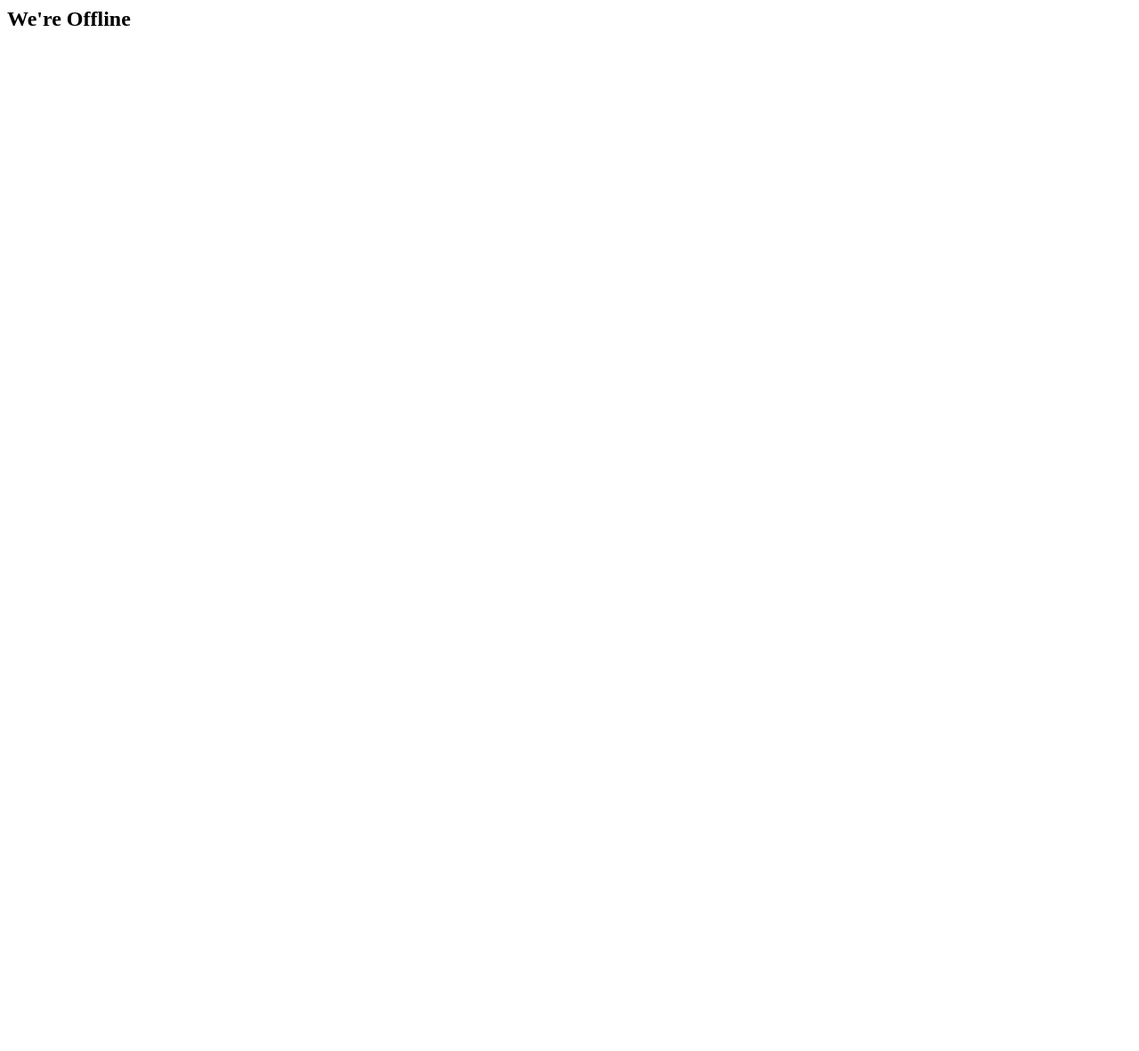
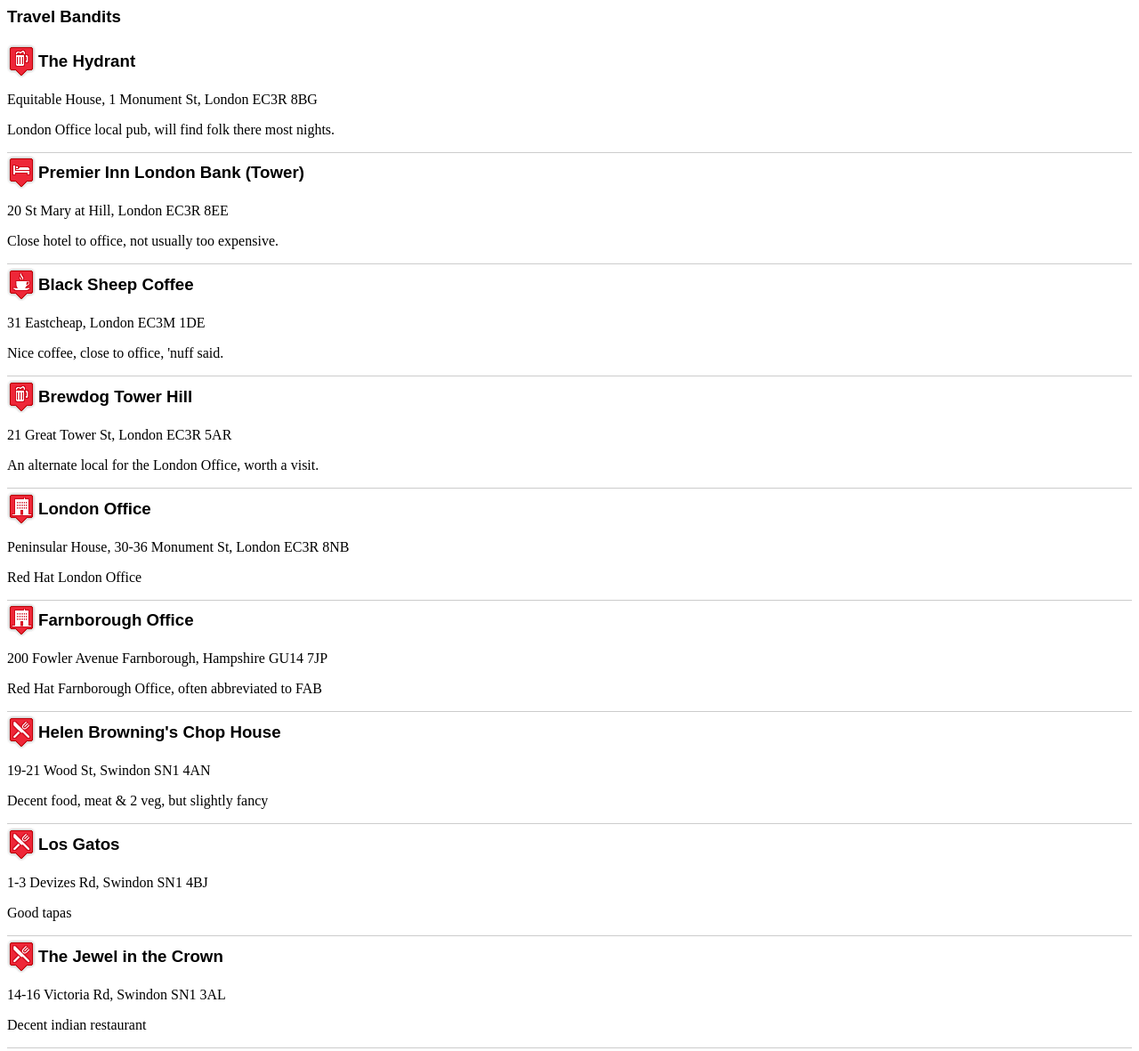
Before and after one commit to TinyExplosions/travel-bandits, a website: page public/offline.html in a window 1280 px wide. Shown: the whole page at 89% size. Before the commit the page ends 800 px from the top, so only its background shows below. Drawn offline with Linux system fonts and the light colour scheme.

Commit message:
adding offline page

```diff
--- a/public/offline.html
+++ b/public/offline.html
@@ -1 +1,72 @@
-<h2>We're Offline</h2>
+<!DOCTYPE html>
+<html lang="en">
+
+<head>
+    <link rel="manifest" href="/manifest.json">
+    <meta name="apple-mobile-web-app-capable" content="yes">
+    <meta name="apple-mobile-web-app-status-bar-style" content="black">
+    <meta name="apple-mobile-web-app-title" content="Weather PWA">
+    <link rel="apple-touch-icon" href="/images/icons/icon-152x152.png">
+    <link rel="stylesheet" href="/style.css">
+    <meta name="description" content="Collated useful information from the Bandits">
+    <meta name="theme-color" content="#EE2737" />
+    <meta name="viewport" content="width=device-width, initial-scale=1">
+    <title>Travel Bandits \o/</title>
+</head>
+
+<body>
+    <div class="wrapper">
+        <header class="page-header">
+            <h3>Travel Bandits</h3>
+        </header>
+        <div id="locations">
+            <div class="location">
+                <h3 class="pub">The Hydrant</h3>
+                <p>Equitable House, 1 Monument St, London EC3R 8BG</p>
+                <p>London Office local pub, will find folk there most nights.</p>
+            </div>
+            <div class="location">
+                <h3 class="hotel">Premier Inn London Bank (Tower)</h3>
+                <p>20 St Mary at Hill, London EC3R 8EE</p>
+                <p>Close hotel to office, not usually too expensive.</p>
+            </div>
+            <div class="location">
+                <h3 class="coffee">Black Sheep Coffee</h3>
+                <p>31 Eastcheap, London EC3M 1DE</p>
+                <p>Nice coffee, close to office, 'nuff said.</p>
+            </div>
+            <div class="location">
+                <h3 class="pub">Brewdog Tower Hill</h3>
+                <p>21 Great Tower St, London EC3R 5AR</p>
+                <p>An alternate local for the London Office, worth a visit.</p>
+            </div>
+            <div class="location">
+                <h3 class="office">London Office</h3>
+                <p>Peninsular House, 30-36 Monument St, London EC3R 8NB</p>
+                <p>Red Hat London Office</p>
+            </div>
+            <div class="location">
+                <h3 class="office">Farnborough Office</h3>
+                <p>200 Fowler Avenue Farnborough, Hampshire GU14 7JP</p>
+                <p>Red Hat Farnborough Office, often abbreviated to FAB</p>
+            </div>
+            <div class="location">
+                <h3 class="restaurant">Helen Browning's Chop House</h3>
+                <p>19-21 Wood St, Swindon SN1 4AN</p>
+                <p>Decent food, meat & 2 veg, but slightly fancy</p>
+            </div>
+            <div class="location">
+                <h3 class="restaurant">Los Gatos</h3>
+                <p>1-3 Devizes Rd, Swindon SN1 4BJ</p>
+                <p>Good tapas</p>
+            </div>
+            <div class="location">
+                <h3 class="restaurant">The Jewel in the Crown</h3>
+                <p>14-16 Victoria Rd, Swindon SN1 3AL</p>
+                <p>Decent indian restaurant</p>
+            </div>
+        </div>
+    </div>
+</body>
+
+</html>
--- a/public/service-worker.js
+++ b/public/service-worker.js
@@ -1,5 +1,5 @@
 // Update cache names any time any of the cached files change.
-const CACHE_NAME = 'static-cache-v3';
+const CACHE_NAME = 'static-cache-v4';
 
 // Add list of files to cache here.
 const FILES_TO_CACHE = [
--- a/public/style.css
+++ b/public/style.css
@@ -18,6 +18,50 @@
     margin: 0;
 }
 
-#map {
+#map, #locations {
     flex-grow: 1;
 }
+
+.location {
+	border-bottom: 1px solid #ccc;
+}
+
+.location h3 {
+	margin-top: 0.2em;
+}
+
+.coffee {
+	background: url('/markers/coffee.png') no-repeat;
+	padding-left: 35px;
+	line-height: 37px;
+}
+
+.hotel {
+	background: url('/markers/hotel.png') no-repeat;
+	padding-left: 35px;
+	line-height: 37px;
+}
+
+.information {
+	background: url('/markers/information.png') no-repeat;
+	padding-left: 35px;
+	line-height: 37px;
+}
+
+.office {
+	background: url('/markers/office.png') no-repeat;
+	padding-left: 35px;
+	line-height: 37px;
+}
+
+.pub {
+	background: url('/markers/pub.png') no-repeat;
+	padding-left: 35px;
+	line-height: 37px;
+}
+
+.restaurant {
+	background: url('/markers/restaurant.png') no-repeat;
+	padding-left: 35px;
+	line-height: 37px;
+}
```
Also changed, not shown: public/index.html (+4 -14 lines).
